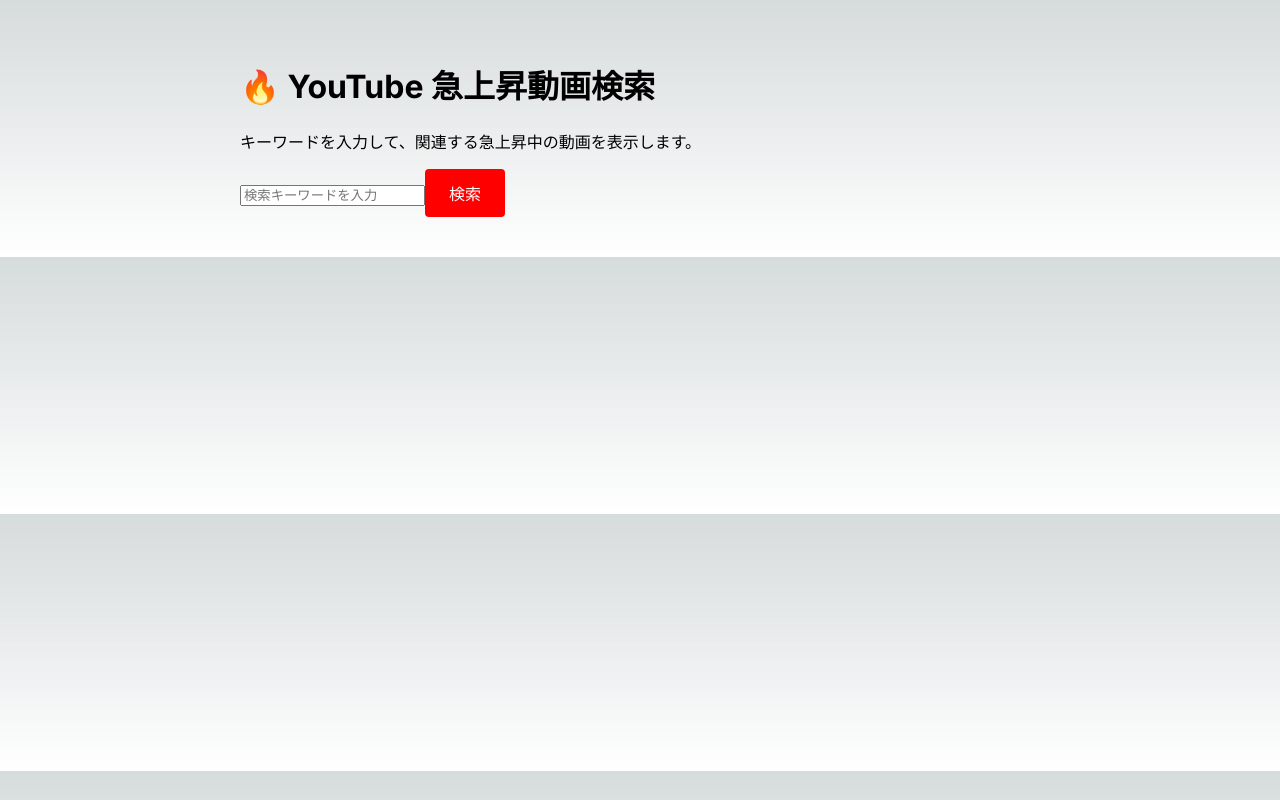
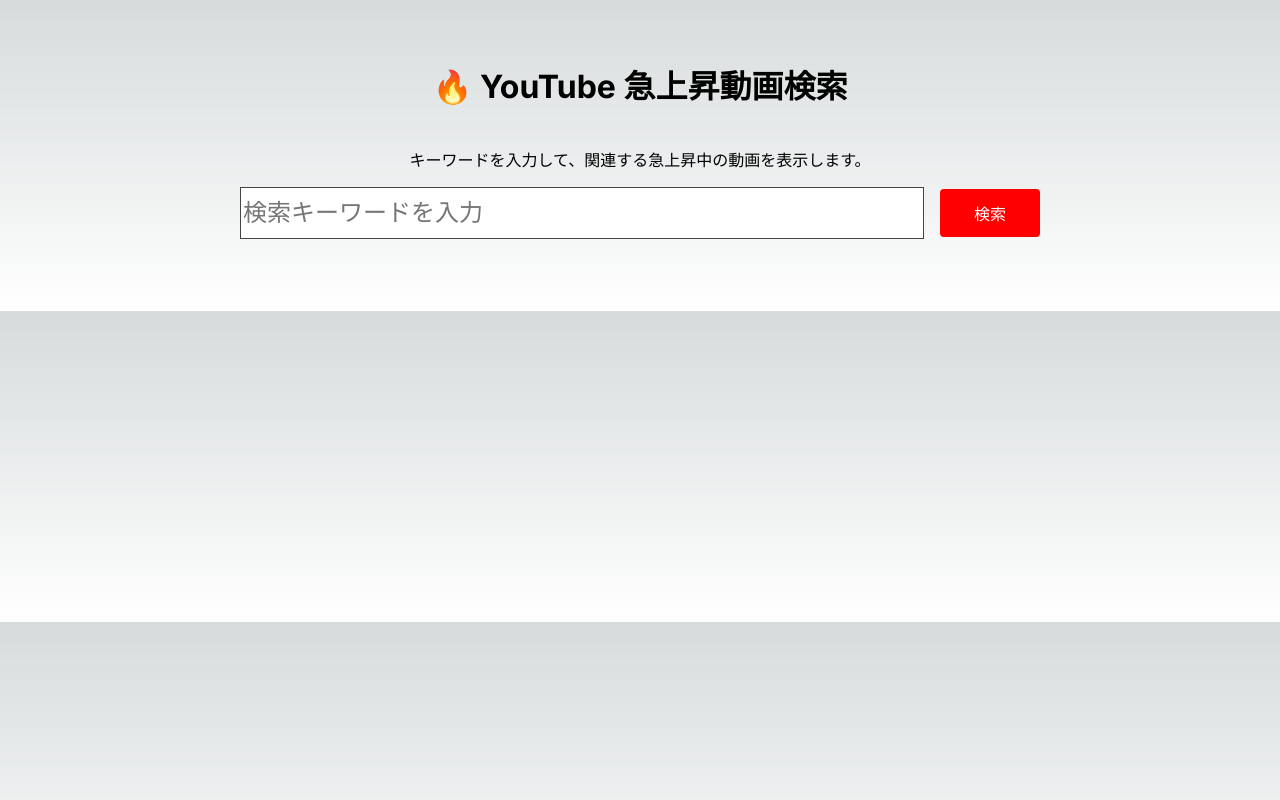
Before and after one commit to T-umiyama/youtubeTrend, a Next.js app: page / in a window 1280 px wide. Built offline with nearby package versions, Linux system fonts and the light colour scheme.

Commit message:
UIを改善した

```diff
--- a/app/globals.css
+++ b/app/globals.css
@@ -30,6 +30,9 @@
   max-width: 800px;
   margin: 0 auto;
   padding: 2rem;
+  display: flex;
+  flex-direction: column;
+  align-items: center;
 }
 
 .video-card {
@@ -56,6 +59,11 @@
   font-size: 1rem;
   font-weight: 500;
   transition: background-color 0.2s;
+  min-width: 100px;
+  height: 48px;
+  display: flex;
+  align-items: center;
+  justify-content: center;
 }
 
 .button:hover {
@@ -83,3 +91,64 @@
     transform: rotate(360deg);
   }
 }
+
+/* 入力欄のカスタムスタイル */
+input[type="text"] {
+  min-height: 48px;
+  width: 100%;
+  font-size: 1.5rem;
+  border: 10px solid #000000;
+}
+
+@media (min-width: 768px) {
+  input[type="text"] {
+    min-width: 300px;
+  }
+}
+
+/* タイトルと説明のスタイル */
+.page-title {
+  width: 100%;
+  text-align: center;
+  margin-bottom: 1.5rem;
+}
+
+.page-description {
+  width: 100%;
+  text-align: center;
+  margin-bottom: 1rem;
+}
+
+/* 検索フォーム関連のスタイル */
+.search-form {
+  width: 100%;
+  display: flex;
+  flex-direction: column;
+  align-items: center;
+  margin-bottom: 2rem;
+}
+
+.search-form input[type="text"] {
+  width: 100%;
+  max-width: 800px;
+  min-height: 48px;
+  font-size: 1.5rem;
+  border: 1px solid #444;
+  margin-bottom: 1rem;
+}
+
+.search-form .button {
+  margin: 0 auto;
+}
+
+@media (min-width: 768px) {
+  .search-form {
+    flex-direction: row;
+    justify-content: center;
+    gap: 1rem;
+  }
+
+  .search-form input[type="text"] {
+    margin-bottom: 0;
+  }
+}
--- a/app/page.tsx
+++ b/app/page.tsx
@@ -45,16 +45,16 @@
 
   return (
     <main className="container">
-      <h1 className="text-3xl font-bold mb-6">🔥 YouTube 急上昇動画検索</h1>
-      <p className="mb-4">キーワードを入力して、関連する急上昇中の動画を表示します。</p>
+      <h1 className="page-title text-3xl font-bold">🔥 YouTube 急上昇動画検索</h1>
+      <p className="page-description">キーワードを入力して、関連する急上昇中の動画を表示します。</p>
 
-      <div className="flex flex-col md:flex-row gap-2 mb-6">
+      <div className="search-form">
         <input
           type="text"
           value={keyword}
           onChange={(e) => setKeyword(e.target.value)}
           placeholder="検索キーワードを入力"
-          className="px-4 py-2 rounded border border-gray-700 bg-gray-800 text-white flex-grow"
+          className="px-4 py-2 rounded-md border border-gray-600 bg-gray-800 text-white"
           onKeyDown={(e) => e.key === 'Enter' && fetchTrendingVideos()}
         />
 
@@ -63,8 +63,8 @@
           onClick={fetchTrendingVideos}
           disabled={isLoading}
         >
-          検索
-          {isLoading && <span className="loading"></span>}
+          {isLoading ? '検索中...' : '検索'}
+          {isLoading && <span className="loading ml-2"></span>}
         </button>
       </div>
 
```
